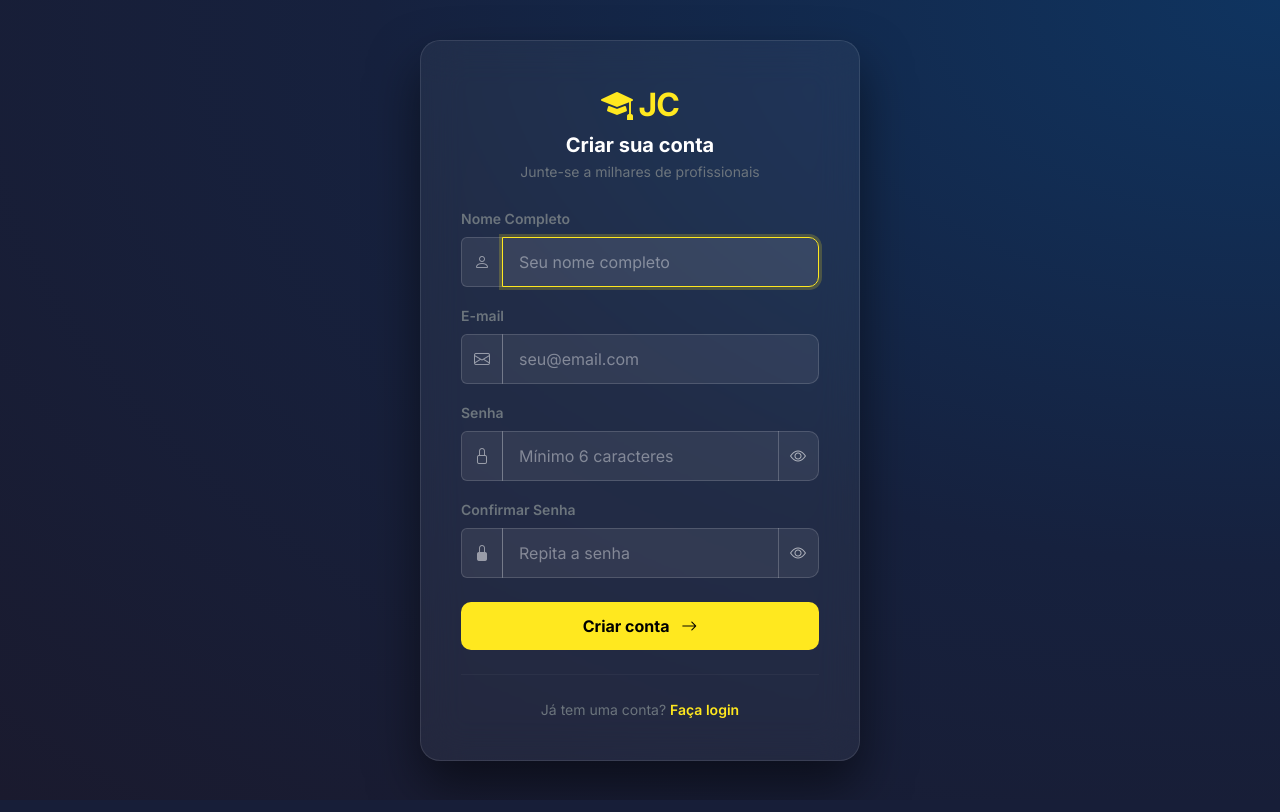
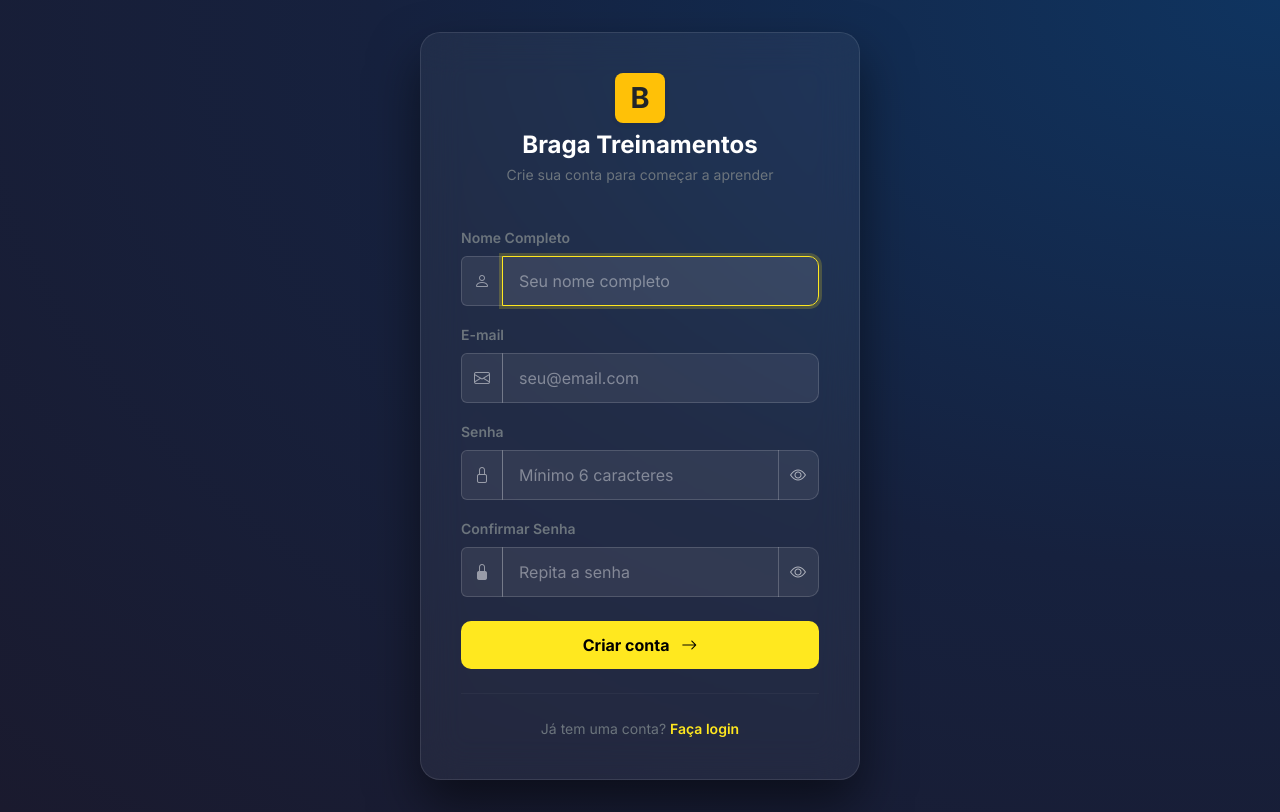
Before and after one commit to devjohnnydev/plataforma222, a Django app: page /cadastro/ in a window 1280 px wide. Run offline with Django 5.2, Linux system fonts and the light colour scheme.

Commit message:
feat: replace all remaining JC branding placeholders with Braga Treinamentos and yellow B badge logo in authentication screens

```diff
--- a/accounts/templates/accounts/register.html
+++ b/accounts/templates/accounts/register.html
@@ -64,10 +64,13 @@
 </head>
 <body>
     <div class="auth-card">
-        <div class="text-center mb-4">
-            <div class="brand-logo mb-1"><i class="bi bi-mortarboard-fill"></i> JC</div>
-            <h5 class="fw-bold text-white mb-0">Criar sua conta</h5>
-            <p class="text-secondary small mt-1">Junte-se a milhares de profissionais</p>
+        <div class="text-center mb-4 d-flex flex-column align-items-center">
+            <div class="rounded-3 bg-warning text-dark d-flex align-items-center justify-content-center fw-bold shadow-sm mb-2"
+                 style="width: 50px; height: 50px; font-size: 1.8rem; font-family: 'Inter', sans-serif;">
+                B
+            </div>
+            <h4 class="fw-bold text-white mb-0">Braga Treinamentos</h4>
+            <p class="text-secondary small mt-1">Crie sua conta para começar a aprender</p>
         </div>
 
         {% if messages %}
```
Also changed, not shown: accounts/templates/accounts/login.html (+6 -3 lines), accounts/templates/accounts/teacher_apply.html (+6 -3 lines).
